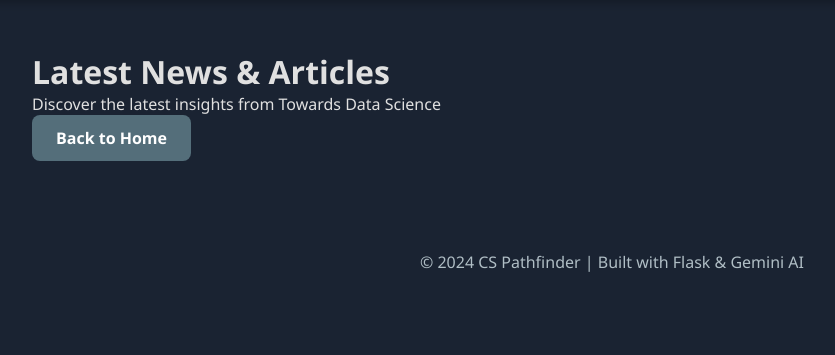
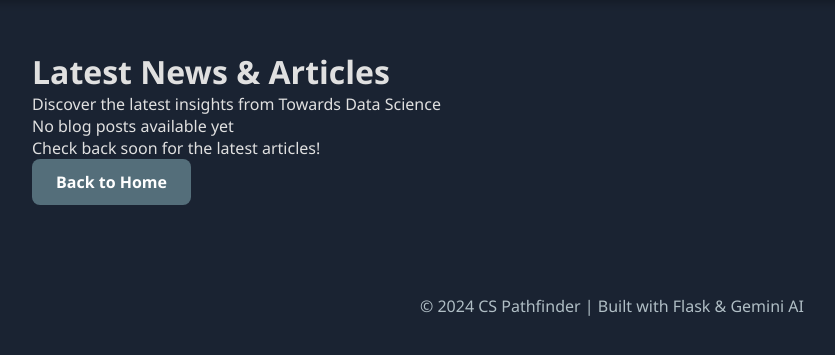
Before and after one commit to omaramin-77/cs-pathfinder, a Python web app: template templates/news.html in a window 1280 px wide. Shown: the part 109-464 px from the top of the page, without its empty margins (28-863 px from the left). Run offline with Jinja, Linux system fonts and the light colour scheme; the template is opened without the code that fills it, so the values that code supplies are empty.

Commit message:
Add blog display to news template

```diff
--- a/templates/news.html
+++ b/templates/news.html
@@ -9,6 +9,50 @@
         <p>Discover the latest insights from Towards Data Science</p>
     </div>
 
+    {% if blogs %}
+    <div class="news-grid">
+        {% for blog in blogs %}
+        <div class="news-card">
+            {% if blog.thumbnail or blog.image_url %}
+            <img src="{{ blog.thumbnail or blog.image_url }}" alt="{{ blog.title }}" class="news-image">
+            {% else %}
+            <div class="news-image placeholder">📰</div>
+            {% endif %}
+
+            <div class="news-content">
+                <h3>{{ blog.title }}</h3>
+                <p class="news-date">{{ blog.published_date[:10] if blog.published_date else 'Recent' }}</p>
+                <p class="news-summary">{{ blog.summary[:150] }}...</p>
+
+                <div class="news-footer">
+                    <a href="{{ url_for('news_detail', blog_id=blog.id) }}" class="btn btn-small btn-primary">Read More</a>
+                    <a href="{{ blog.url }}" target="_blank" class="btn btn-small btn-secondary">Original →</a>
+                </div>
+            </div>
+        </div>
+        {% endfor %}
+    </div>
+    {% else %}
+    <div class="empty-state">
+        <p>No blog posts available yet</p>
+        <p>Check back soon for the latest articles!</p>
+    </div>
+    {% endif %}
+
+    {% if total_pages and total_pages > 1 %}
+    <div class="pagination">
+        {% if page > 1 %}
+        <a href="{{ url_for('news_list') }}?page={{ page-1 }}" class="btn btn-small">← Prev</a>
+        {% endif %}
+
+        <span>Page {{ page }} of {{ total_pages }}</span>
+
+        {% if page < total_pages %}
+        <a href="{{ url_for('news_list') }}?page={{ page+1 }}" class="btn btn-small">Next →</a>
+        {% endif %}
+    </div>
+    {% endif %}
+
     <div class="news-footer-section">
         <a href="/" class="btn btn-secondary">Back to Home</a>
     </div>
```
